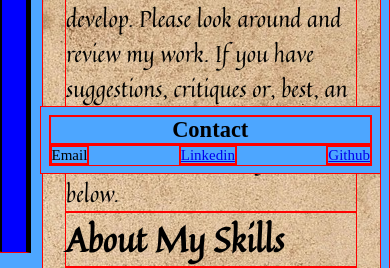
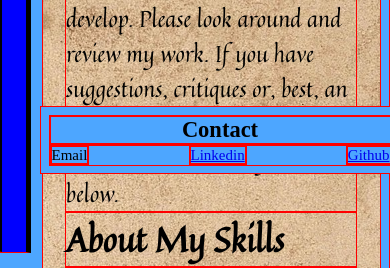
Before and after one commit to kuertzva/full-site, a Flask app: page / in a window 390 px wide. Shown: the part 670-938 px from the top of the page. Run offline with Flask 2, Linux system fonts and the light colour scheme; some libraries are stand-ins or nearby versions.

Commit message:
changing width

```diff
--- a/static/styles.css
+++ b/static/styles.css
@@ -60,7 +60,7 @@
     overflow-x: hidden;
     position: fixed;
     margin-left: calc(var(--nav-content-width) + (1.3 * calc(var(--nav-bar-tab))));
-    width: calc(95vw - var(--nav-bar-tab));
+    width: calc(100vw - var(--nav-bar-tab));
     bottom: 0rem;
     padding: .5rem;
   }
```
